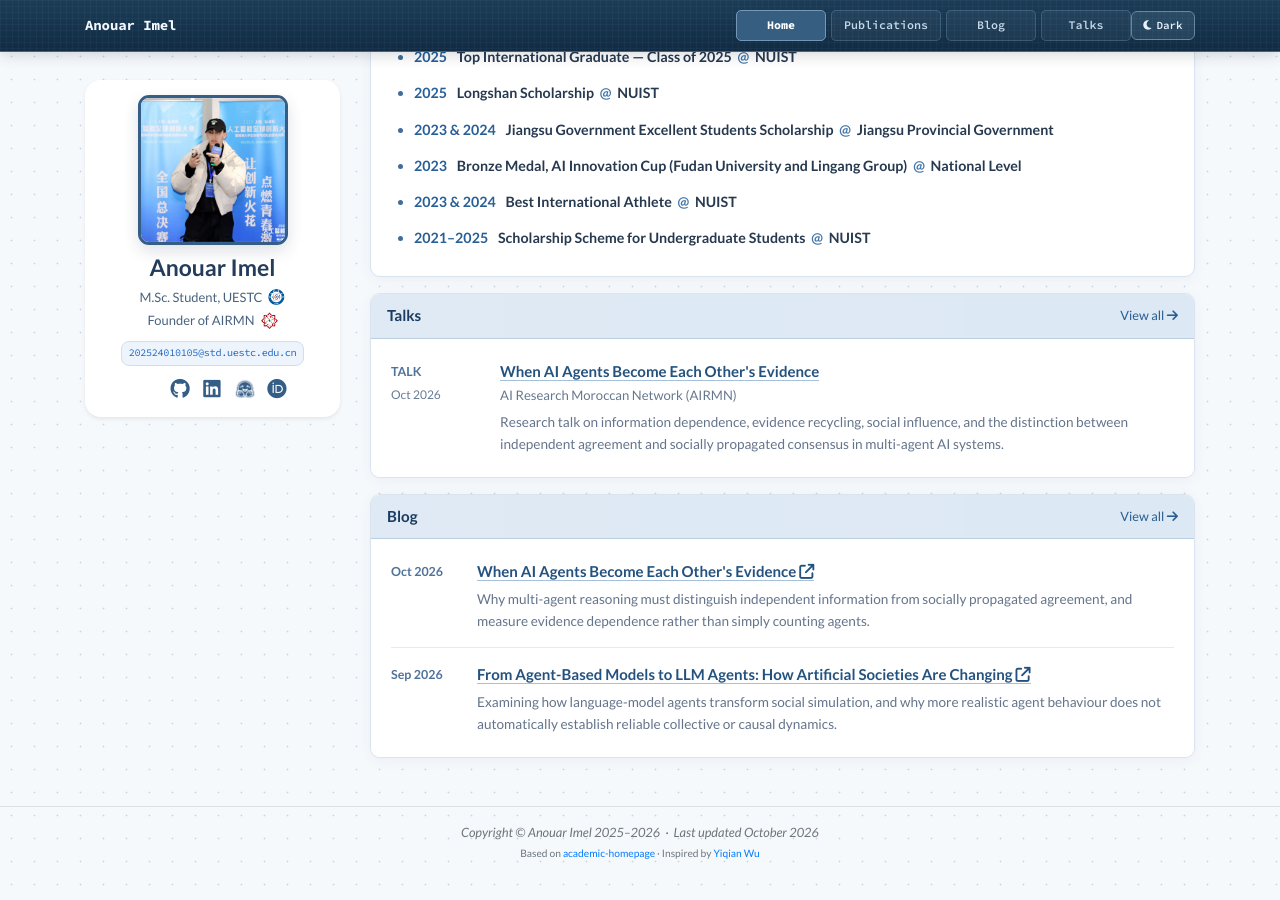
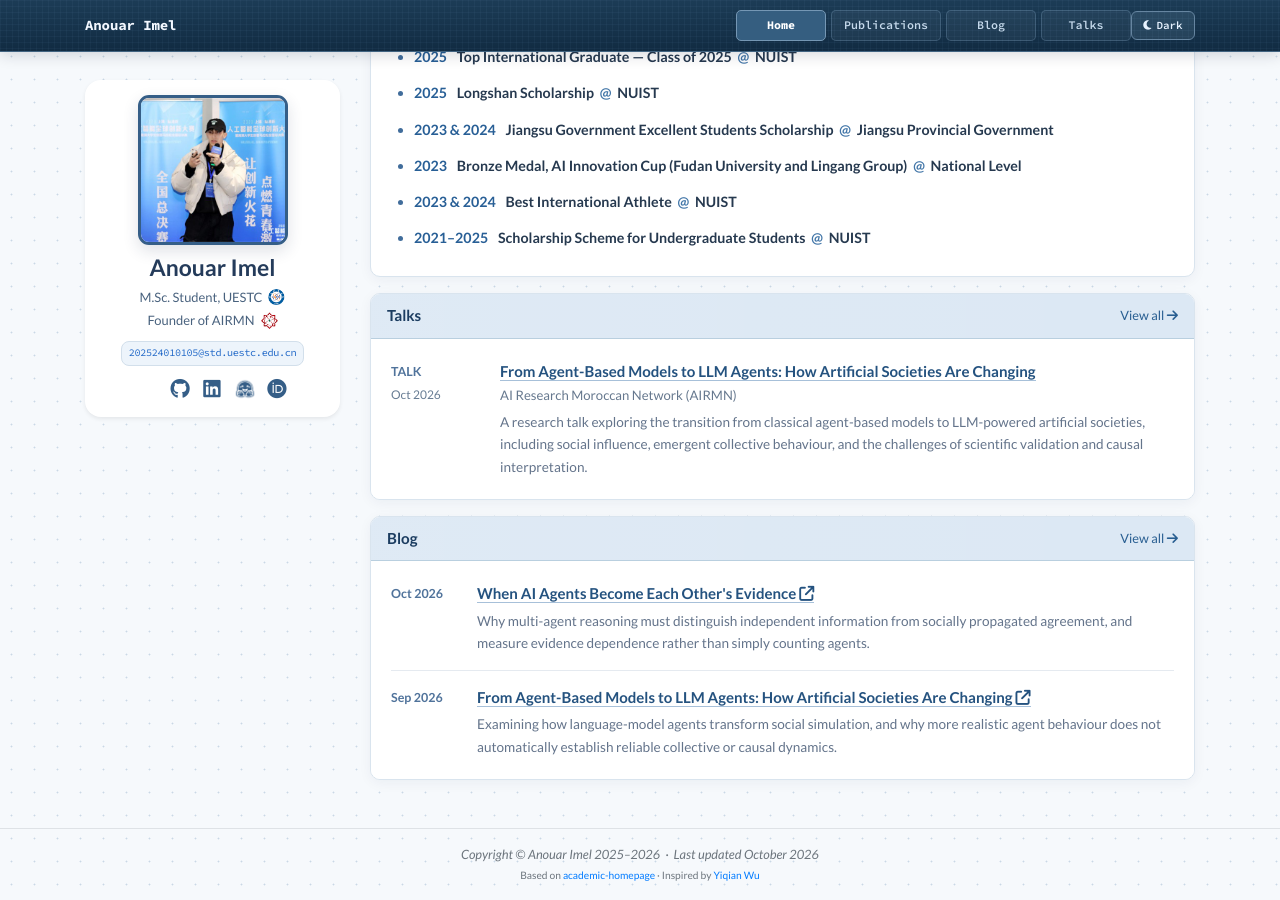
Before and after one commit to AnouarImel/AnouarImel.github.io, a Jekyll site: the page built from index.html, in a window 1280 px wide and 900 px high, scrolled down 2232 px. Built offline with Jekyll 4.4.1, drawn with Linux system fonts in a browser that asks for light colours; nearby versions of some CDN libraries; a style sheet for code colours, icons or effects is not loaded.

Commit message:
Update profile.yml

```diff
--- a/_data/profile.yml
+++ b/_data/profile.yml
@@ -130,14 +130,14 @@ honors:
 
 
 talks:
-  - title: "When AI Agents Become Each Other's Evidence"
+  - title: "From Agent-Based Models to LLM Agents: How Artificial Societies Are Changing"
     type: "TALK"
     event: "AI Research Moroccan Network (AIRMN)"
     date: "Oct 2026"
     description: >-
-      Research talk on information dependence,
-      evidence recycling, social influence, and the
-      distinction between independent agreement
-      and socially propagated consensus in
-      multi-agent AI systems.
-    url: "https://huggingface.co/blog/ImAnouar1/when-ai-agents-become-each-others-evidence"
+      A research talk exploring the transition from
+      classical agent-based models to LLM-powered
+      artificial societies, including social influence,
+      emergent collective behaviour, and the challenges
+      of scientific validation and causal interpretation.
+    url: "https://huggingface.co/blog/ImAnouar1/from-abms-to-llm-societies"
```
